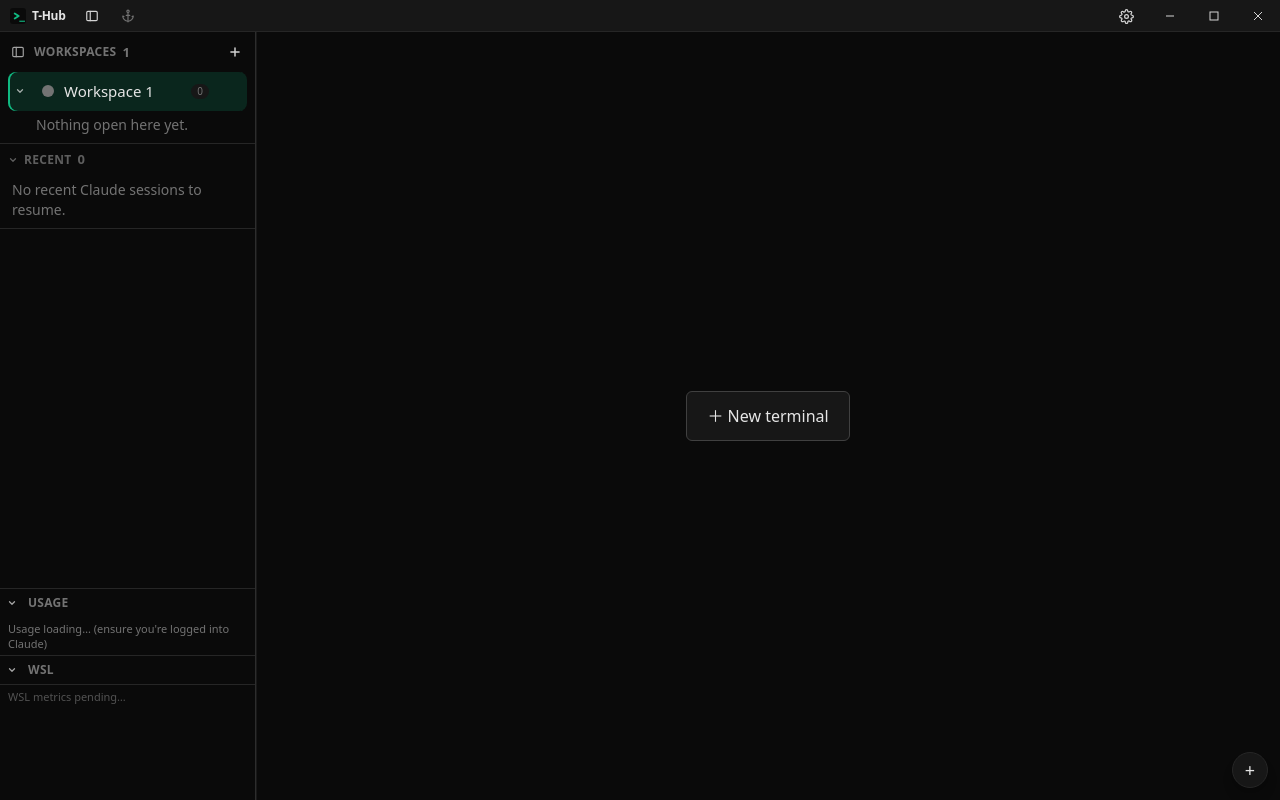
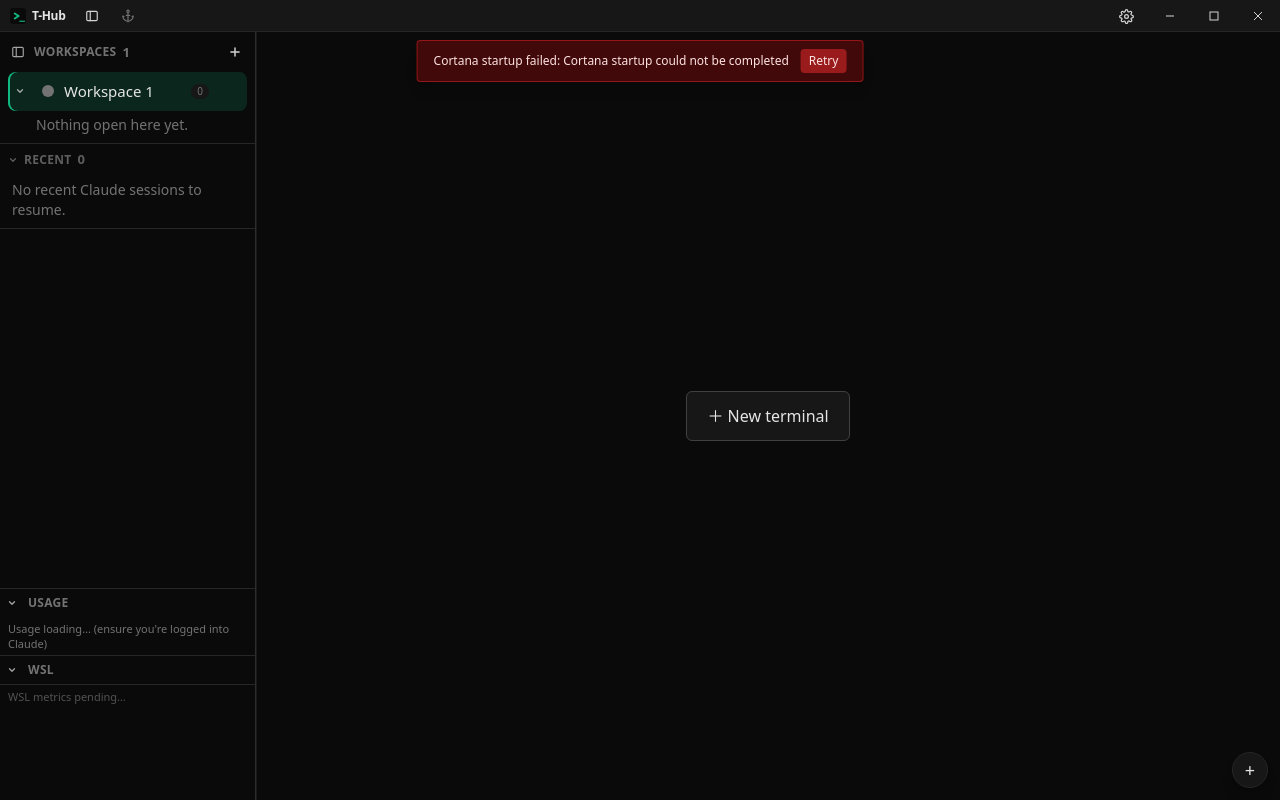
Before and after one commit to n8watkins/t-hub, a React (Vite) app in the folder apps/desktop/: page / in a window 1280 px wide. Built offline with nearby package versions, Linux system fonts and the light colour scheme; what seti-icons would draw is missing.

Commit message:
feat(ui): invoke Cortana recovery on app load

```diff
--- a/apps/desktop/src/App.tsx
+++ b/apps/desktop/src/App.tsx
@@ -13,6 +13,7 @@ import { useWorkspace } from "./store/workspace";
 import { initWindowSync, isSatellite } from "./lib/windows";
 import { useWindowMaximized } from "./lib/windowMaximized";
 import { LifecycleKeybinds } from "./lib/useLifecycleKeybinds";
+import { controlRequest } from "./ipc/controlClient";
 
 // Multi-window tear-off (#21): a window opened with `?tab=<id>` is a SATELLITE
 // rendering only that one tab (the workspace store scopes itself at boot). The
@@ -126,6 +127,8 @@ function useTitlebarReveal(
 }
 
 export default function App() {
+  const [cortanaRecoveryError, setCortanaRecoveryError] = useState<string | null>(null);
+  const [cortanaRecoveryRetry, setCortanaRecoveryRetry] = useState(0);
   // A satellite starts with the supervision sidebar hidden — it's a focused
   // terminal canvas, not the full command center. The main window restores the
   // user's persisted collapse mode (#1: full / rail / hidden).
@@ -207,15 +210,27 @@ export default function App() {
     };
   }, []);
 
-  // Orchestrator startup (main window only): once the live terminal list has
-  // seeded, ADOPT an existing orchestrator (persisted-alive, else by cwd
-  // ~/.t-hub/orchestrator - never spawn), then RECONCILE every designated agent
+  // Orchestrator startup (main window only): ask the trusted app host to adopt
+  // or recover the durable Cortana singleton, then reconcile the live terminal
+  // list into the reserved Captains workspace tab.
   // (orchestrator + pinned captains) into the reserved Captains workspace tab.
   // The reconcile also migrates an upgrading user whose captains were persisted
   // in work tabs before this tab existed. Runs at most once.
   useEffect(() => {
     if (SATELLITE) return;
     let done = false;
+    let cancelled = false;
+    void controlRequest("ensure_cortana", {})
+      .then(() => {
+        if (!cancelled) setCortanaRecoveryError(null);
+      })
+      .catch((error: unknown) => {
+        if (!cancelled) {
+          setCortanaRecoveryError(
+            typeof error === "string" ? error : "Cortana startup could not be completed",
+          );
+        }
+      });
     const run = (terminals: Record<string, { cwd?: string; state?: string }>) => {
       if (done || Object.keys(terminals).length === 0) return;
       done = true;
@@ -235,8 +250,11 @@ export default function App() {
     // Terminals may already be seeded when this runs; check now, then watch.
     run(useWorkspace.getState().terminals);
     const unsub = useWorkspace.subscribe((s) => run(s.terminals));
-    return unsub;
-  }, []);
+    return () => {
+      cancelled = true;
+      unsub();
+    };
+  }, [cortanaRecoveryRetry]);
 
   const maximized = useWindowMaximized();
   const revealPushesContent = useSettings((s) => s.revealPushesContent);
@@ -340,6 +358,21 @@ export default function App() {
 
   return (
     <div className="relative flex h-full w-full flex-col bg-neutral-950 text-neutral-100">
+      {cortanaRecoveryError && !SATELLITE && (
+        <div
+          className="absolute left-1/2 top-10 z-50 flex -translate-x-1/2 items-center gap-3 rounded border border-red-700/70 bg-red-950/95 px-4 py-2 text-xs text-red-100 shadow-lg"
+          role="alert"
+        >
+          <span>Cortana startup failed: {cortanaRecoveryError}</span>
+          <button
+            type="button"
+            className="rounded bg-red-800 px-2 py-1 font-medium hover:bg-red-700"
+            onClick={() => setCortanaRecoveryRetry((value) => value + 1)}
+          >
+            Retry
+          </button>
+        </div>
+      )}
       {/* Lifecycle keybinds (feat/lifecycle): Ctrl/Cmd+Shift+W deletes the focused
           terminal's session behind a confirm (Ctrl/Cmd+W still detaches). Renders
           only its confirm dialog when armed. */}
```
